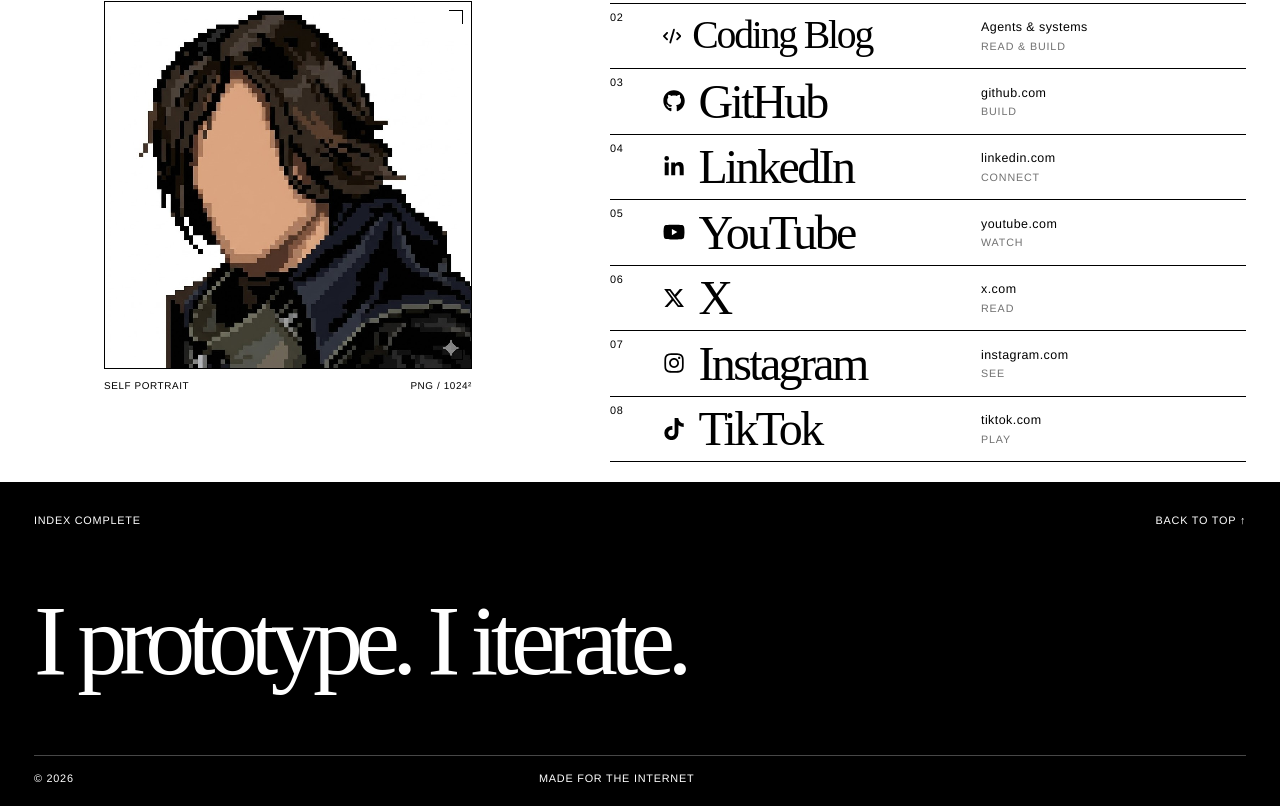
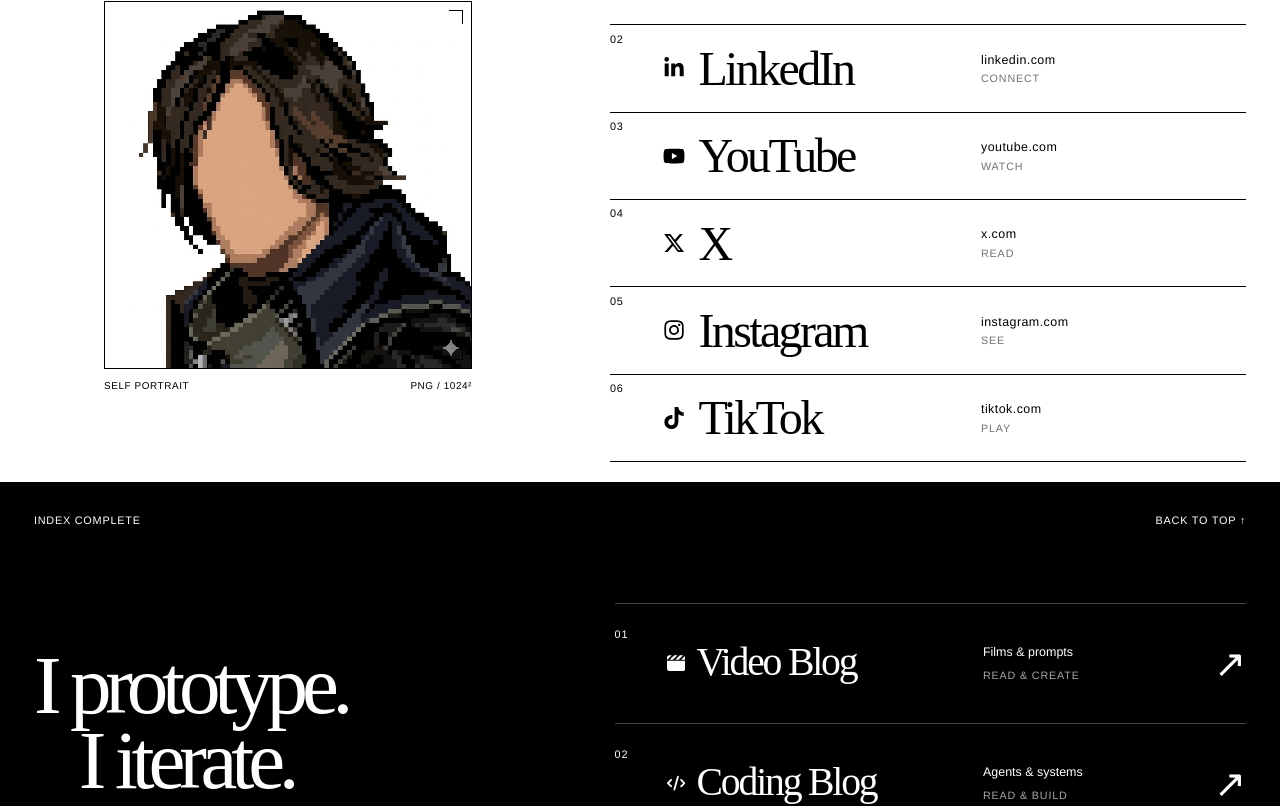
Before and after one commit to sonnyproto/sonnyproto, a Next.js app: page / in a window 1280 px wide. Shown: the part 318-1124 px from the top of the page. Built offline with nearby package versions, Linux system fonts and the light colour scheme.

Commit message:
Move blog entries into the dark footer with staggered intro

```diff
--- a/src/app/globals.css
+++ b/src/app/globals.css
@@ -1226,10 +1226,6 @@ figure {
   width: 0.46em;
 }
 
-.home-blog-row .social-name {
-  font-size: clamp(1.7rem, min(3.1vw, 5vh), 3.25rem);
-}
-
 .social-meta {
   display: flex;
   flex-direction: column;
@@ -1312,18 +1308,100 @@ figure {
   text-decoration: none;
 }
 
+.footer-content {
+  align-items: center;
+  display: grid;
+  gap: clamp(2rem, 5vw, 5rem);
+  grid-template-columns: minmax(0, 0.9fr) minmax(0, 1.1fr);
+  padding: clamp(4rem, 6vw, 6rem) 0;
+}
+
 .footer-handle {
   font-family: var(--display);
-  font-size: clamp(3.5rem, 7.8vw, 8rem);
+  font-size: clamp(3.5rem, 6.5vw, 6rem);
   letter-spacing: -0.075em;
-  line-height: 0.76;
-  padding: clamp(4rem, 6vw, 6rem) 0;
-  white-space: nowrap;
+  line-height: 0.9;
+}
+
+.footer-handle > span {
+  display: block;
+}
+
+.footer-line-offset {
+  padding-left: clamp(1.5rem, 3.5vw, 3.5rem);
 }
 
 .footer-bottomline {
   border-top: 1px solid rgba(255, 255, 255, 0.28);
   padding-top: 1rem;
+}
+
+.footer-blogs {
+  border-top: 1px solid rgba(255, 255, 255, 0.28);
+}
+
+.footer-blog-link {
+  align-items: center;
+  border-bottom: 1px solid rgba(255, 255, 255, 0.28);
+  display: grid;
+  gap: 0.5rem 0;
+  grid-template-columns: repeat(12, minmax(0, 1fr));
+  min-height: 7.5rem;
+  min-width: 0;
+  padding: 1.5rem 0;
+  text-decoration: none;
+}
+
+.footer-blog-index {
+  align-self: start;
+  font-size: 0.68rem;
+  grid-column: 1 / 2;
+  letter-spacing: 0.08em;
+}
+
+.footer-blog-title {
+  align-items: center;
+  display: flex;
+  font-family: var(--display);
+  font-size: clamp(1.65rem, 3.1vw, 3.25rem);
+  gap: 0.28em;
+  grid-column: 2 / 8;
+  letter-spacing: -0.055em;
+  line-height: 1.1;
+}
+
+.footer-blog-arrow {
+  font-family: var(--sans);
+  font-size: clamp(1.8rem, 3vw, 3rem);
+  grid-column: 12 / 13;
+  justify-self: end;
+  transition: transform 250ms var(--ease-out);
+}
+
+.footer-blog-link:hover .footer-blog-arrow,
+.footer-blog-link:focus-visible .footer-blog-arrow {
+  transform: translate(0.15em, -0.15em);
+}
+
+.footer-blog-link:focus-visible {
+  outline: 2px solid currentColor;
+  outline-offset: 6px;
+}
+
+.footer-blog-meta {
+  display: flex;
+  flex-direction: column;
+  font-size: 0.78rem;
+  gap: 0.35rem;
+  grid-column: 8 / 12;
+  line-height: 1.5;
+}
+
+.footer-blog-note {
+  color: rgba(255, 255, 255, 0.65);
+  font-size: 0.67rem;
+  letter-spacing: 0.08em;
+  text-transform: uppercase;
 }
 
 .reveal {
@@ -1552,10 +1630,6 @@ figure {
     margin-top: 1rem;
   }
 
-  .home-blog-row .social-name {
-    font-size: clamp(2.2rem, 10.5vw, 3.6rem);
-  }
-
   .social-meta {
     align-items: flex-end;
     grid-column: 3 / 5;
@@ -1595,21 +1669,52 @@ figure {
   }
 
   .footer-handle {
-    font-size: clamp(2.6rem, 11.5vw, 4.25rem);
+    font-size: clamp(3rem, 12vw, 5rem);
     letter-spacing: -0.07em;
     line-height: 0.86;
+  }
+
+  .footer-content {
+    gap: 3rem;
+    grid-template-columns: minmax(0, 1fr);
     padding: 4.5rem 0;
-    white-space: normal;
+  }
+
+  .footer-line-offset {
+    padding-left: 8vw;
+  }
+
+  .footer-blog-link {
+    grid-template-columns: repeat(4, minmax(0, 1fr));
+  }
+
+  .footer-blog-index {
+    grid-column: 1 / 2;
+    grid-row: 1;
+  }
+
+  .footer-blog-title {
+    font-size: clamp(2.2rem, 10vw, 3.6rem);
+    grid-column: 1 / 4;
+    grid-row: 2;
+    margin-top: 1rem;
+  }
+
+  .footer-blog-meta {
+    align-items: flex-end;
+    grid-column: 3 / 5;
+    grid-row: 1;
+  }
+
+  .footer-blog-arrow {
+    grid-column: 4 / 5;
+    grid-row: 2;
   }
 }
 
 @media (max-width: 390px) {
   .hero-title {
     font-size: 20.2vw;
-  }
-
-  .footer-handle {
-    font-size: 11.5vw;
   }
 }
 
--- a/src/app/page.tsx
+++ b/src/app/page.tsx
@@ -1,5 +1,7 @@
 import type { Metadata } from "next";
 import Image from "next/image";
+import Link from "next/link";
+import { FaClapperboard, FaCode } from "react-icons/fa6";
 import { Header } from "@/components/Header";
 import { SocialDirectory } from "@/components/SocialDirectory";
 import { homeBlogLinks, socialLinks } from "@/data/links";
@@ -10,6 +12,8 @@ export const metadata: Metadata = {
     canonical: siteUrl
   }
 };
+
+const blogIcons = { "Video Blog": FaClapperboard, "Coding Blog": FaCode };
 
 const profilePage = {
   "@context": "https://schema.org",
@@ -88,7 +92,7 @@ export default function Home() {
 
         <section className="links-section" id="links" aria-labelledby="links-title">
           <div className="section-heading">
-            <p className="section-label">Directory / {String(homeBlogLinks.length + socialLinks.length).padStart(2, "0")}</p>
+            <p className="section-label">Directory / {String(socialLinks.length).padStart(2, "0")}</p>
             <h2 id="links-title">
               Find me
               <br />
@@ -111,7 +115,32 @@ export default function Home() {
           <p>Index complete</p>
           <a href="#top">Back to top ↑</a>
         </div>
-        <p className="footer-handle">I prototype. I iterate.</p>
+        <div className="footer-content">
+          <p className="footer-handle">
+            <span>I prototype.</span>{" "}
+            <span className="footer-line-offset">I iterate.</span>
+          </p>
+          <nav className="footer-blogs" aria-label="Blogs">
+            {homeBlogLinks.map((link, index) => {
+              const BlogIcon = blogIcons[link.name];
+
+              return (
+                <Link className="footer-blog-link" href={link.href} key={link.name} aria-label={link.name}>
+                  <span className="footer-blog-index">{String(index + 1).padStart(2, "0")}</span>
+                  <span className="footer-blog-title">
+                    <BlogIcon className="social-logo" aria-hidden="true" />
+                    <span>{link.name}</span>
+                  </span>
+                  <span className="footer-blog-meta">
+                    <span>{link.description}</span>
+                    <span className="footer-blog-note">{link.note}</span>
+                  </span>
+                  <span className="footer-blog-arrow" aria-hidden="true">↗</span>
+                </Link>
+              );
+            })}
+          </nav>
+        </div>
         <div className="footer-bottomline">
           <p>© 2026</p>
           <p>Made for the internet</p>
--- a/src/components/SocialDirectory.tsx
+++ b/src/components/SocialDirectory.tsx
@@ -1,8 +1,5 @@
-import Link from "next/link";
-import { homeBlogLinks, socialLinks } from "@/data/links";
+import { socialLinks } from "@/data/links";
 import {
-  FaClapperboard,
-  FaCode,
   FaGithub,
   FaInstagram,
   FaLinkedinIn,
@@ -13,8 +10,6 @@ import {
 import type { IconType } from "react-icons";
 
 const platformIcons: Record<string, IconType> = {
-  "Video Blog": FaClapperboard,
-  "Coding Blog": FaCode,
   GitHub: FaGithub,
   Instagram: FaInstagram,
   LinkedIn: FaLinkedinIn,
@@ -26,25 +21,7 @@ const platformIcons: Record<string, IconType> = {
 export function SocialDirectory() {
   return (
     <div className="social-directory">
-      {homeBlogLinks.map((link, index) => {
-        const BlogIcon = platformIcons[link.name];
-
-        return (
-          <Link className="social-row home-blog-row" href={link.href} key={link.name} aria-label={link.name}>
-            <span className="social-index">{String(index + 1).padStart(2, "0")}</span>
-            <span className="social-name">
-              <BlogIcon className="social-logo" aria-hidden="true" />
-              <span>{link.name}</span>
-            </span>
-            <span className="social-meta">
-              <span>{link.description}</span>
-              <span className="social-note">{link.note}</span>
-            </span>
-            <span className="social-arrow" aria-hidden="true">↗</span>
-          </Link>
-        );
-      })}
-      {socialLinks.map((link, index) => {
+      {socialLinks.map((link) => {
         const PlatformIcon = platformIcons[link.name];
 
         return (
@@ -56,7 +33,7 @@ export function SocialDirectory() {
             target="_blank"
             aria-label={`${link.name}, @sonnyproto (opens in a new tab)`}
           >
-            <span className="social-index">{String(index + homeBlogLinks.length + 1).padStart(2, "0")}</span>
+            <span className="social-index">{link.index}</span>
             <span className="social-name">
               <PlatformIcon className="social-logo" aria-hidden="true" />
               <span>{link.name}</span>
```
Also changed, not shown: 1 other file (tests, documents, lock files or other folders).
